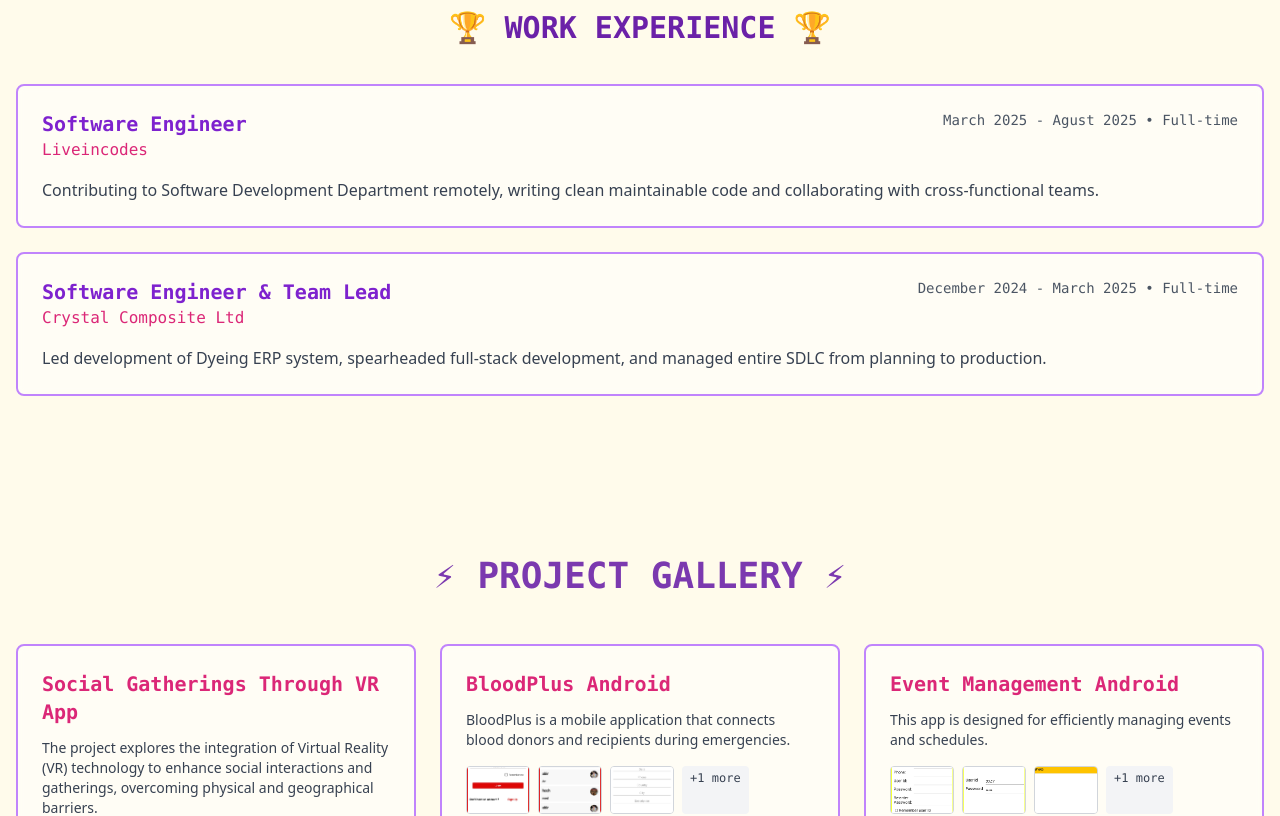
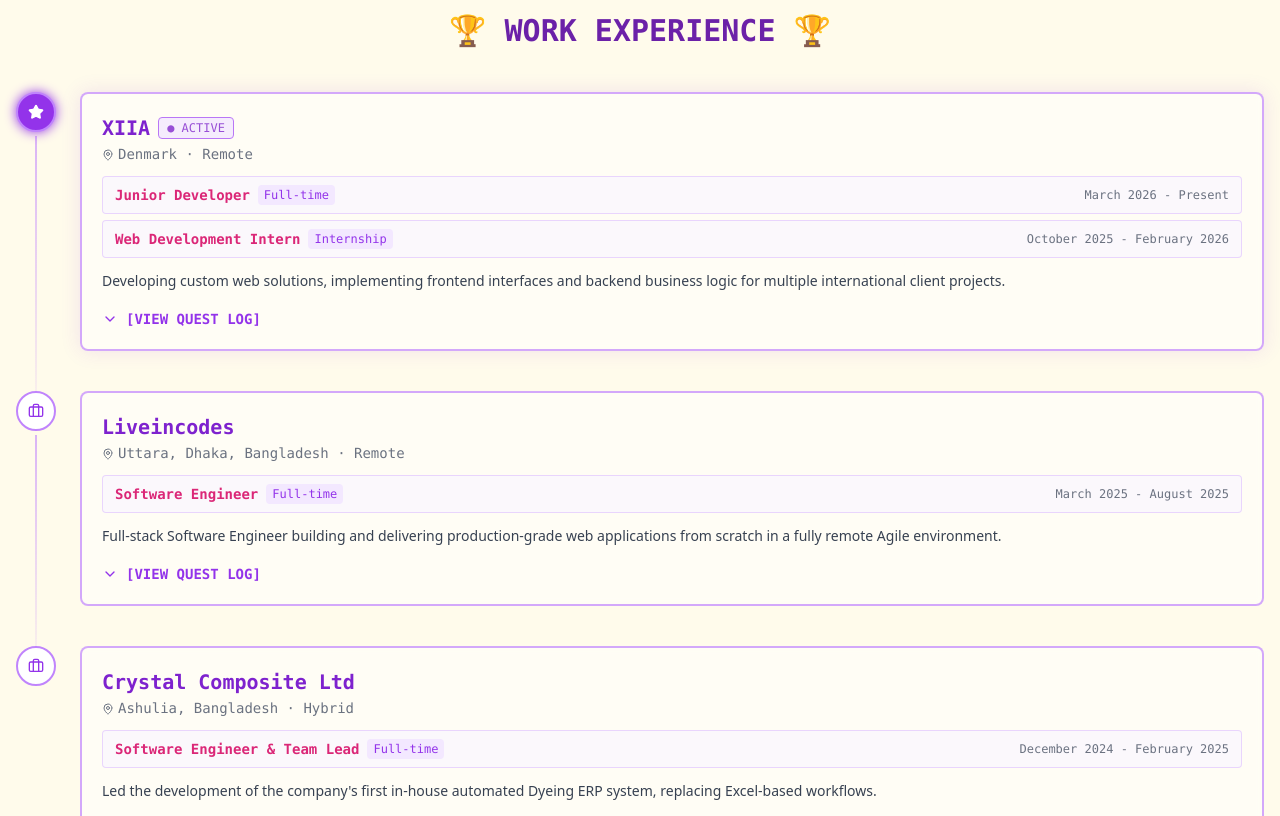
Before and after one commit to abirhasankhan/abirhasankhan.github.io, a React (Vite) app: page /#/ in a window 1280 px wide. Shown: the part 1700-2516 px from the top of the page. Built offline with nearby package versions, Linux system fonts and the light colour scheme; a web font is replaced by a local one.

Commit message:
update experience section

```diff
--- a/src/components/AboutSection.jsx
+++ b/src/components/AboutSection.jsx
@@ -7,7 +7,367 @@ import {
 	Gamepad2,
 	Monitor,
 	Globe,
+	Briefcase,
+	ChevronDown,
+	ChevronUp,
+	Star,
 } from "lucide-react";
+import { useState } from "react";
+
+const experienceTimeline = [
+	{
+		company: "XIIA",
+		location: "Denmark · Remote",
+		roles: [
+			{
+				title: "Junior Developer",
+				type: "Full-time",
+				duration: "March 2026 - Present",
+			},
+			{
+				title: "Web Development Intern",
+				type: "Internship",
+				duration: "October 2025 - February 2026",
+			},
+		],
+		summary:
+			"Developing custom web solutions, implementing frontend interfaces and backend business logic for multiple international client projects.",
+		highlights: [
+			{
+				category: "Custom WordPress Development",
+				points: [
+					"Developed custom WordPress plugins for internal and client platforms.",
+					"Built a custom LatePoint appointment tracking plugin for Steamgreen, Stemfox, and B&C.",
+					"Modified and extended LatePoint widgets to meet advanced business logic requirements.",
+				],
+			},
+			{
+				category: "Soundmade Platform",
+				points: [
+					"Implemented a custom authentication system.",
+					"Developed role-based video access control.",
+					"Customized backend permission logic for content protection.",
+				],
+			},
+			{
+				category: "WeWave Platform",
+				points: [
+					"Built landing page and contact page.",
+					"Customized WordPress plugins and frontend layouts.",
+					"Contributed to backend functionality and production deployment.",
+				],
+			},
+			{
+				category: "Maintenance & QA",
+				points: [
+					"Updated WordPress core and plugins.",
+					"Performed full-site testing before deployment.",
+					"Reported bugs and ensured performance stability.",
+				],
+			},
+		],
+	},
+	{
+		company: "Liveincodes",
+		location: "Uttara, Dhaka, Bangladesh · Remote",
+		roles: [
+			{
+				title: "Software Engineer",
+				type: "Full-time",
+				duration: "March 2025 - August 2025",
+			},
+		],
+		summary:
+			"Full-stack Software Engineer building and delivering production-grade web applications from scratch in a fully remote Agile environment.",
+		highlights: [
+			{
+				category: "Rickshawandco.com",
+				points: [
+					"Built restaurant website using Nuxt.js, Tailwind CSS, and Sanity CMS.",
+					"Implemented responsive UI and CMS integration.",
+					"Deployed production-ready platform on DigitalOcean.",
+				],
+			},
+			{
+				category: "Rajaranirestaurant.com",
+				points: [
+					"Developed SEO-optimized, high-performance restaurant website.",
+					"Focused on speed optimization and UX improvements.",
+				],
+			},
+			{
+				category: "AmarReview (PWA)",
+				points: [
+					"Designed and built full-stack Progressive Web App.",
+					"Developed frontend, backend APIs, and admin panel using Nuxt.js and Supabase.",
+					"Implemented authentication, database architecture, and production deployment.",
+				],
+			},
+			{
+				category: "Engineering Contributions",
+				points: [
+					"Implemented CI/CD pipelines and Git workflows.",
+					"Ensured scalability and performance optimization.",
+					"Collaborated with cross-functional teams while owning production modules.",
+				],
+			},
+		],
+	},
+	{
+		company: "Crystal Composite Ltd",
+		location: "Ashulia, Bangladesh · Hybrid",
+		roles: [
+			{
+				title: "Software Engineer & Team Lead",
+				type: "Full-time",
+				duration: "December 2024 - February 2025",
+			},
+		],
+		summary:
+			"Led the development of the company's first in-house automated Dyeing ERP system, replacing Excel-based workflows.",
+		highlights: [
+			{
+				category: "Leadership & Requirement Engineering",
+				points: [
+					"Conducted interviews with factory staff and workers.",
+					"Documented workflows and prepared technical specifications.",
+				],
+			},
+			{
+				category: "System Architecture",
+				points: [
+					"Designed database architecture using PostgreSQL and Drizzle ORM.",
+					"Built full-stack ERP using Node.js, Express, React, and Chakra UI.",
+					"Deployed system on VPS infrastructure.",
+				],
+			},
+			{
+				category: "Impact",
+				points: [
+					"Delivered Alpha release improving process tracking and data accuracy.",
+					"Owned complete Software Development Life Cycle (SDLC).",
+				],
+			},
+		],
+	},
+];
+
+const ExperienceCard = ({ exp, index, darkMode }) => {
+	const [expanded, setExpanded] = useState(false);
+
+	const isCurrentJob = exp.roles.some((r) => r.duration.includes("Present"));
+
+	return (
+		<div className="relative flex gap-4 md:gap-6">
+			{/* Timeline line + node */}
+			<div className="flex flex-col items-center">
+				<div
+					className={`w-10 h-10 rounded-full border-2 flex items-center justify-center z-10 flex-shrink-0 ${
+						isCurrentJob
+							? darkMode
+								? "bg-green-400 border-green-300 shadow-[0_0_12px_#4ade80]"
+								: "bg-purple-600 border-purple-400 shadow-[0_0_12px_#9333ea]"
+							: darkMode
+								? "bg-gray-800 border-green-400"
+								: "bg-white border-purple-400"
+					}`}
+				>
+					{isCurrentJob ? (
+						<Star
+							size={16}
+							className={
+								darkMode ? "text-gray-900" : "text-white"
+							}
+							fill="currentColor"
+						/>
+					) : (
+						<Briefcase
+							size={16}
+							className={
+								darkMode ? "text-green-400" : "text-purple-600"
+							}
+						/>
+					)}
+				</div>
+				{index < experienceTimeline.length - 1 && (
+					<div
+						className={`w-0.5 flex-1 mt-1 ${
+							darkMode
+								? "bg-gradient-to-b from-green-400/60 to-green-400/10"
+								: "bg-gradient-to-b from-purple-400/60 to-purple-400/10"
+						}`}
+						style={{ minHeight: "40px" }}
+					/>
+				)}
+			</div>
+
+			{/* Card */}
+			<div
+				className={`flex-1 mb-10 p-5 rounded-lg border-2 backdrop-blur-sm transition-all duration-500 hover:shadow-2xl ${
+					darkMode
+						? "bg-gray-800/50 border-green-400/70 hover:border-green-300"
+						: "bg-white/50 border-purple-400/70 hover:border-purple-500"
+				} ${isCurrentJob ? (darkMode ? "shadow-[0_0_20px_#4ade8030]" : "shadow-[0_0_20px_#9333ea20]") : ""}`}
+			>
+				{/* Header */}
+				<div className="flex flex-col md:flex-row md:items-start md:justify-between gap-2 mb-3">
+					<div>
+						<div className="flex items-center gap-2 flex-wrap">
+							<h4
+								className={`text-xl font-bold font-mono ${
+									darkMode
+										? "text-green-300"
+										: "text-purple-700"
+								}`}
+							>
+								{exp.company}
+							</h4>
+							{isCurrentJob && (
+								<span
+									className={`text-xs font-mono px-2 py-0.5 rounded border animate-pulse ${
+										darkMode
+											? "bg-green-400/20 border-green-400 text-green-300"
+											: "bg-purple-100 border-purple-500 text-purple-700"
+									}`}
+								>
+									● ACTIVE
+								</span>
+							)}
+						</div>
+						<div
+							className={`text-sm font-mono mt-0.5 ${
+								darkMode ? "text-gray-400" : "text-gray-500"
+							}`}
+						>
+							<MapPin size={12} className="inline mr-1" />
+							{exp.location}
+						</div>
+					</div>
+				</div>
+
+				{/* Roles */}
+				<div className="mb-3 space-y-1.5">
+					{exp.roles.map((role, i) => (
+						<div
+							key={i}
+							className={`flex flex-col sm:flex-row sm:items-center sm:justify-between px-3 py-2 rounded border ${
+								darkMode
+									? "bg-gray-700/50 border-green-400/30"
+									: "bg-purple-50/70 border-purple-300/50"
+							}`}
+						>
+							<div className="flex items-center gap-2">
+								<span
+									className={`font-bold font-mono text-sm ${
+										darkMode
+											? "text-cyan-300"
+											: "text-pink-600"
+									}`}
+								>
+									{role.title}
+								</span>
+								<span
+									className={`text-xs px-1.5 py-0.5 rounded font-mono ${
+										darkMode
+											? "bg-gray-600 text-gray-300"
+											: "bg-purple-100 text-purple-600"
+									}`}
+								>
+									{role.type}
+								</span>
+							</div>
+							<span
+								className={`text-xs font-mono mt-1 sm:mt-0 ${
+									darkMode ? "text-gray-400" : "text-gray-500"
+								}`}
+							>
+								{role.duration}
+							</span>
+						</div>
+					))}
+				</div>
+
+				{/* Summary */}
+				<p
+					className={`text-sm mb-4 leading-relaxed ${
+						darkMode ? "text-gray-300" : "text-gray-700"
+					}`}
+				>
+					{exp.summary}
+				</p>
+
+				{/* Expand/Collapse Button */}
+				<button
+					onClick={() => setExpanded(!expanded)}
+					className={`flex items-center gap-2 text-sm font-mono font-bold transition-all duration-300 hover:scale-105 ${
+						darkMode
+							? "text-green-400 hover:text-cyan-300"
+							: "text-purple-600 hover:text-pink-600"
+					}`}
+				>
+					{expanded ? (
+						<>
+							<ChevronUp size={16} /> [HIDE QUEST LOG]
+						</>
+					) : (
+						<>
+							<ChevronDown size={16} /> [VIEW QUEST LOG]
+						</>
+					)}
+				</button>
+
+				{/* Highlights (expandable) */}
+				{expanded && (
+					<div className="mt-4 grid grid-cols-1 sm:grid-cols-2 gap-3">
+						{exp.highlights.map((h, hi) => (
+							<div
+								key={hi}
+								className={`p-3 rounded border ${
+									darkMode
+										? "bg-gray-900/60 border-green-400/20"
+										: "bg-white/80 border-purple-200"
+								}`}
+							>
+								<div
+									className={`text-xs font-bold font-mono mb-2 uppercase ${
+										darkMode
+											? "text-cyan-400"
+											: "text-pink-600"
+									}`}
+								>
+									▸ {h.category}
+								</div>
+								<ul className="space-y-1">
+									{h.points.map((pt, pi) => (
+										<li
+											key={pi}
+											className={`text-xs font-mono leading-relaxed flex gap-1.5 ${
+												darkMode
+													? "text-gray-300"
+													: "text-gray-600"
+											}`}
+										>
+											<span
+												className={
+													darkMode
+														? "text-green-500"
+														: "text-purple-400"
+												}
+											>
+												›
+											</span>
+											{pt}
+										</li>
+									))}
+								</ul>
+							</div>
+						))}
+					</div>
+				)}
+			</div>
+		</div>
+	);
+};
 
 const AboutSection = ({ darkMode }) => {
 	const skills = {
@@ -34,25 +394,6 @@ const AboutSection = ({ darkMode }) => {
 		tools: ["Unity", "Android", "Docker", "GitHub", "CI/CD"],
 		gamedev: ["Unity", "Game Design", "VR Development", "3D Graphics"],
 	};
-
-	const experience = [
-		{
-			company: "Liveincodes",
-			position: "Software Engineer",
-			duration: "March 2025 - Agust 2025",
-			type: "Full-time",
-			description:
-				"Contributing to Software Development Department remotely, writing clean maintainable code and collaborating with cross-functional teams.",
-		},
-		{
-			company: "Crystal Composite Ltd",
-			position: "Software Engineer & Team Lead",
-			duration: "December 2024 - March 2025",
-			type: "Full-time",
-			description:
-				"Led development of Dyeing ERP system, spearheaded full-stack development, and managed entire SDLC from planning to production.",
-		},
-	];
 
 	return (
 		<section id="about" className="py-20 px-4">
@@ -172,15 +513,6 @@ const AboutSection = ({ darkMode }) => {
 									>
 										{edu.school}
 									</div>
-									{/* <div
-										className={`${
-											darkMode
-												? "text-gray-400"
-												: "text-gray-600"
-										} text-sm font-mono`}
-									>
-										{edu.gpa}
-									</div> */}
 								</div>
 							))}
 						</div>
@@ -249,7 +581,7 @@ const AboutSection = ({ darkMode }) => {
 										</h4>
 									</div>
 									<div className="flex flex-wrap gap-2">
-										{skillList.map((skill, skillIndex) => (
+										{skillList.map((skill) => (
 											<span
 												key={skill}
 												className={`px-3 py-1 rounded text-sm font-mono ${
@@ -263,71 +595,30 @@ const AboutSection = ({ darkMode }) => {
 										))}
 									</div>
 								</div>
-							)
+							),
 						)}
 					</div>
 				</div>
 
-				{/* Experience */}
+				{/* Experience Timeline */}
 				<div>
 					<h3
-						className={`text-3xl font-bold text-center mb-8 ${
+						className={`text-3xl font-bold text-center mb-10 ${
 							darkMode ? "text-green-400" : "text-purple-800"
 						} font-mono animate-bounce`}
 					>
 						🏆 WORK EXPERIENCE 🏆
 					</h3>
-					<div className="space-y-6">
-						{experience.map((exp, index) => (
-							<div
+
+					{/* Timeline */}
+					<div className="w-full">
+						{experienceTimeline.map((exp, index) => (
+							<ExperienceCard
 								key={index}
-								className={`p-6 rounded-lg ${
-									darkMode
-										? "bg-gray-800/50 border-green-400"
-										: "bg-white/50 border-purple-400"
-								} border-2 backdrop-blur-sm transform hover:scale-105 transition-all duration-500 hover:shadow-2xl`}
-							>
-								<div className="flex flex-col md:flex-row md:justify-between md:items-start mb-4">
-									<div>
-										<h4
-											className={`text-xl font-bold ${
-												darkMode
-													? "text-green-300"
-													: "text-purple-700"
-											} font-mono hover:animate-pulse`}
-										>
-											{exp.position}
-										</h4>
-										<div
-											className={`${
-												darkMode
-													? "text-cyan-300"
-													: "text-pink-600"
-											} font-mono`}
-										>
-											{exp.company}
-										</div>
-									</div>
-									<div
-										className={`${
-											darkMode
-												? "text-gray-400"
-												: "text-gray-600"
-										} font-mono text-sm mt-2 md:mt-0`}
-									>
-										{exp.duration} • {exp.type}
-									</div>
-								</div>
-								<p
-									className={`${
-										darkMode
-											? "text-gray-300"
-											: "text-gray-700"
-									}`}
-								>
-									{exp.description}
-								</p>
-							</div>
+								exp={exp}
+								index={index}
+								darkMode={darkMode}
+							/>
 						))}
 					</div>
 				</div>
```
